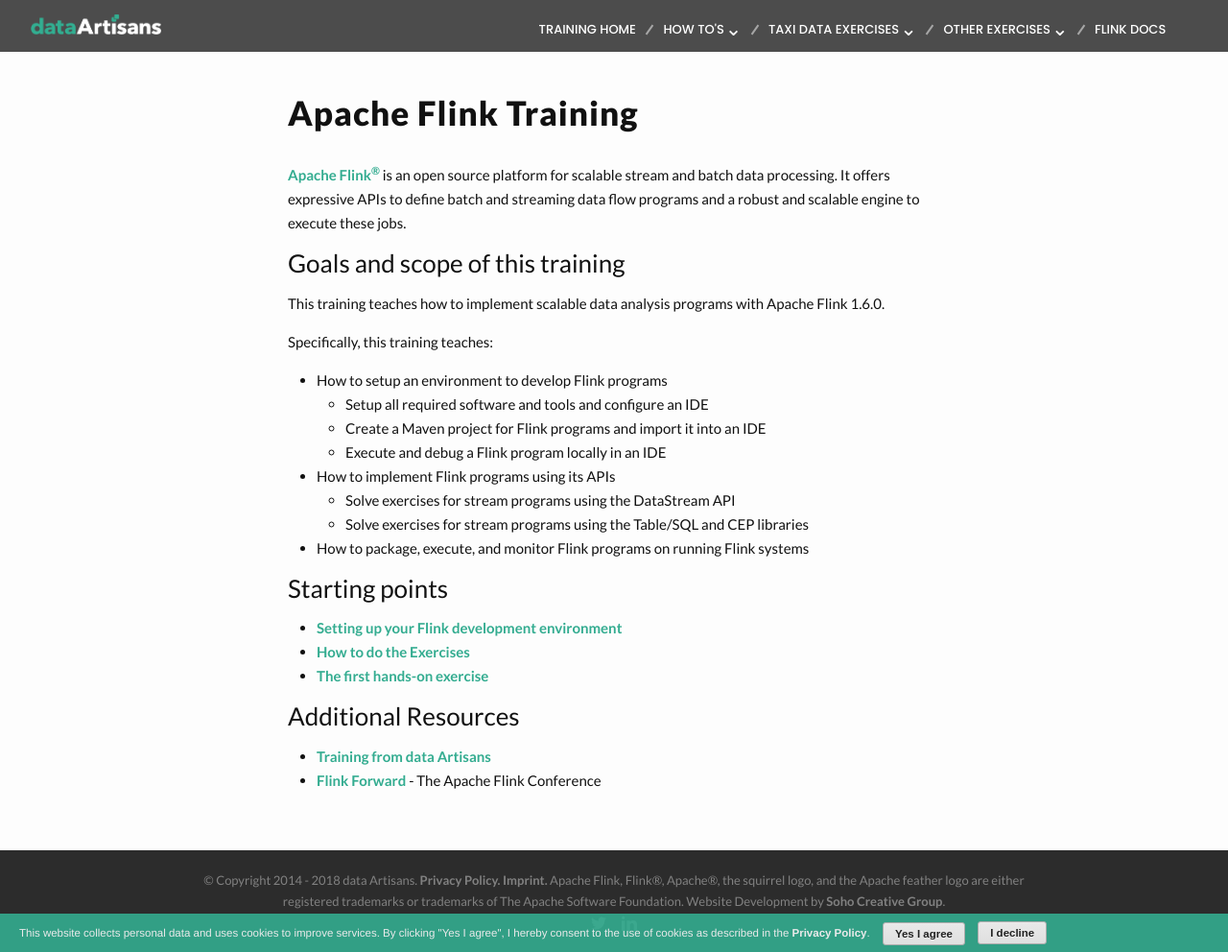
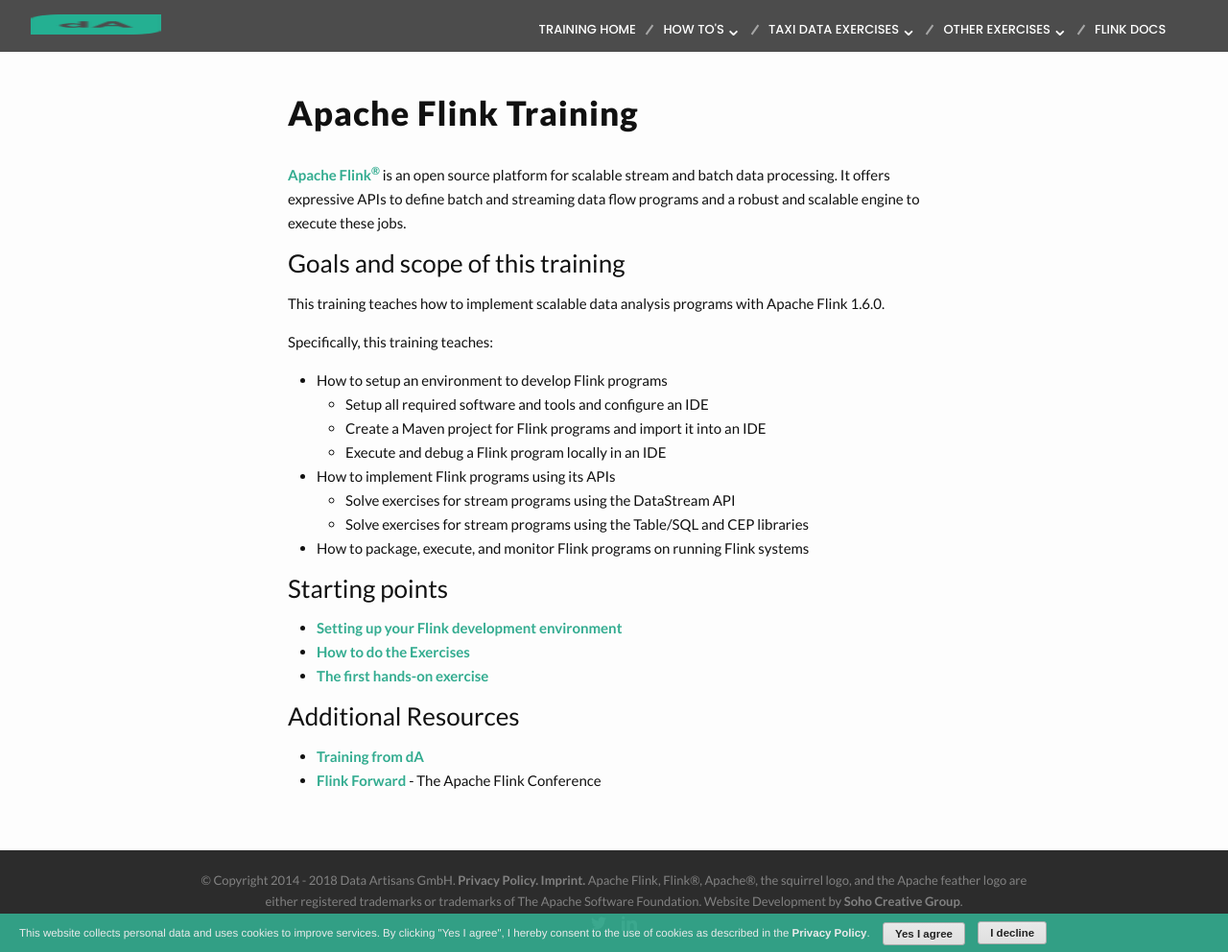
Before and after one commit to dataArtisans/flink-training-web, a Jekyll site: the page built from index.md, in a window 1280 px wide and 992 px high. Shown: the whole window at 96% size. Built offline with Jekyll 4.4.1, drawn with Linux system fonts in a browser that asks for light colours; nearby versions of some CDN libraries.

Commit message:
Brand changes

```diff
--- a/_includes/footer.html
+++ b/_includes/footer.html
@@ -1,6 +1,6 @@
 <footer>
     <p>
-        © Copyright 2014 - 2018 data Artisans. <a href="https://data-artisans.com/legal-notice">Privacy Policy.</a> <a href="https://data-artisans.com/imprint">Imprint.</a> Apache Flink, Flink®, Apache®, the squirrel logo, and the Apache feather logo are either registered trademarks or trademarks of The Apache Software Foundation. Website Development by <a href="http://www.sohocreativegroup.com/">Soho Creative Group</a>.
+        © Copyright 2014 - 2018 Data Artisans GmbH. <a href="https://data-artisans.com/legal-notice">Privacy Policy.</a> <a href="https://data-artisans.com/imprint">Imprint.</a> Apache Flink, Flink®, Apache®, the squirrel logo, and the Apache feather logo are either registered trademarks or trademarks of The Apache Software Foundation. Website Development by <a href="http://www.sohocreativegroup.com/">Soho Creative Group</a>.
     </p>
     <p class="social-icons">
         <a href="https://twitter.com/dataartisans">
--- a/_includes/header.html
+++ b/_includes/header.html
@@ -1,6 +1,6 @@
 <nav class="da-nav">
     <a href="https://data-artisans.com" class="da-nav__logo" target="_blank">
-        <img src="/images/dataartisans.png" alt="Data Artisans" />
+        <img src="/images/da.png" alt="dA" />
     </a>
     <ul class="da-nav__navigation">
         <li><a href="{{ site.baseurl }}/">Training Home</a></li>
--- a/index.md
+++ b/index.md
@@ -31,5 +31,5 @@
 
 ### Additional Resources
 
-- [Training from data Artisans](https://data-artisans.com/training)
+- [Training from dA](https://www.da-platform.com/training)
 - [Flink Forward](https://flink-forward.org) - The Apache Flink Conference
```
Also changed, not shown: images/da.png (added), images/dataartisans.png (deleted).
